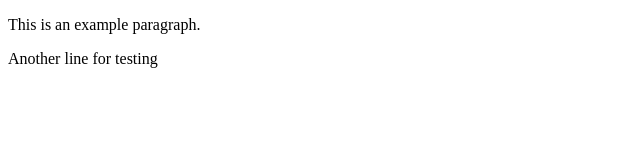
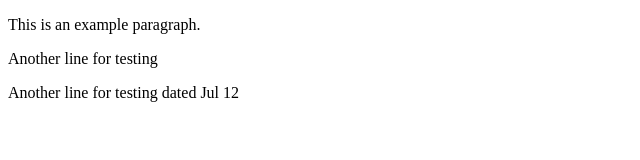
Before and after one commit to roshmaran/turbo-eureka, a plain HTML site: page index.html in a window 1280 px wide. Shown: the whole page, without its empty margins (0-640 px from the left). Drawn offline with Linux system fonts and the light colour scheme.

Commit message:
Update index.html

```diff
--- a/index.html
+++ b/index.html
@@ -6,6 +6,7 @@
   <body>
     <p>This is an example paragraph.
     <p>Another line for testing</p>
+    <p>Another line for testing dated Jul 12</p>
 
   </body>
 </html>
```
